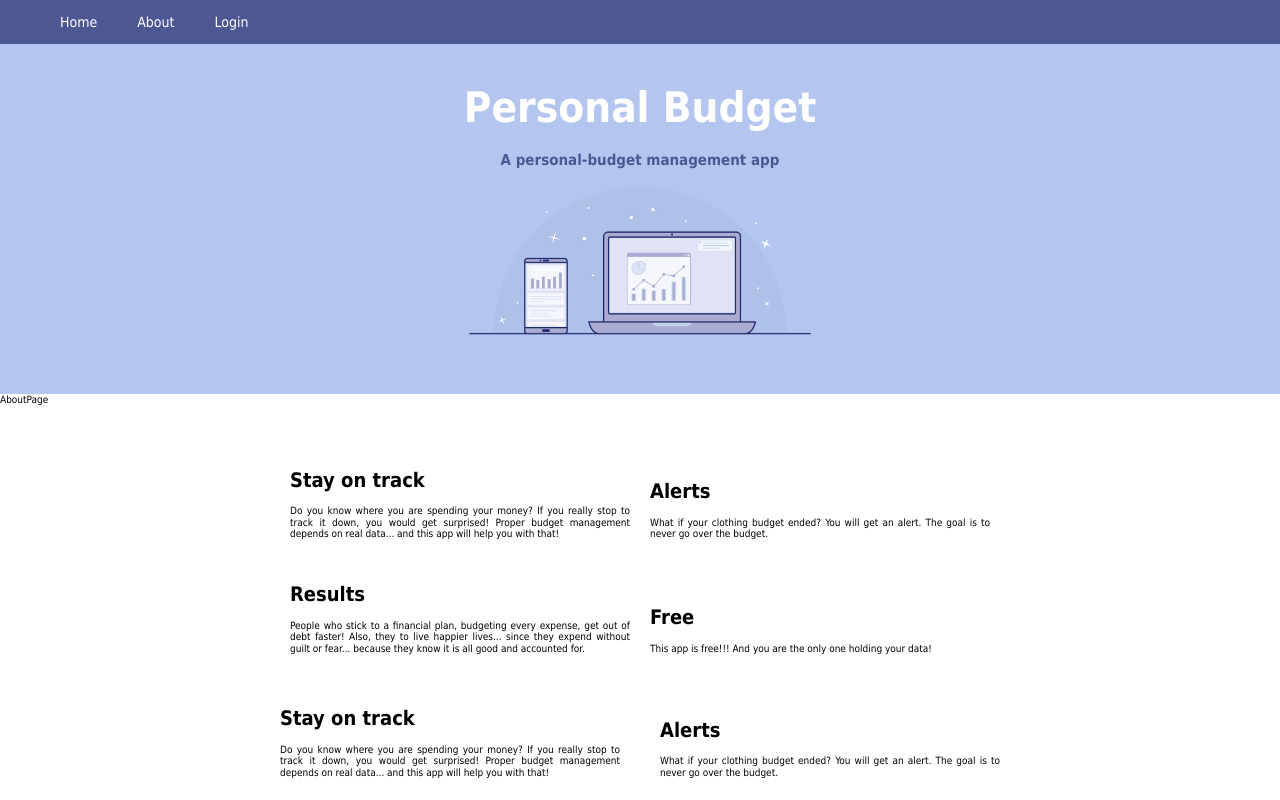
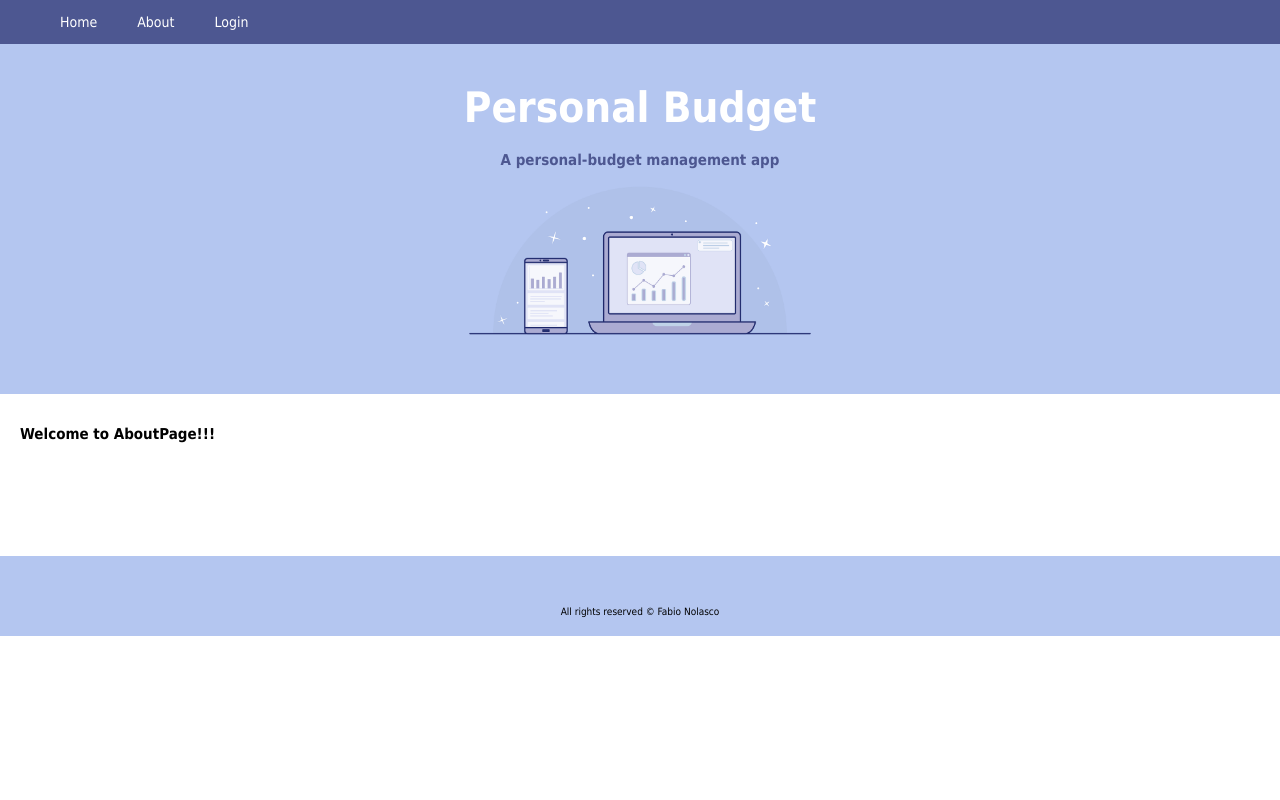
Before and after one commit to AmulyaProdduturi/personal-budget-react, a React (Create React App) app: page /about in a window 1280 px wide. Shown: the top 800 px of the page. Built offline with nearby package versions, Linux system fonts and the light colour scheme.

Commit message:
Migrated code to React

```diff
--- a/src/AboutPage/AboutPage.js
+++ b/src/AboutPage/AboutPage.js
@@ -2,8 +2,8 @@ import React from 'react';
 
 function AboutPage() {
   return (
-    <div >
-     AboutPage
+    <div className="about1">
+     <h2>Welcome to AboutPage!!!</h2>
     </div>
   );
 }
--- a/src/App.js
+++ b/src/App.js
@@ -32,7 +32,7 @@ function App() {
          </Route>
        </Switch>
      </div>
-     <HomePage/>
+
      <Footer/>
     </Router>
   );
--- a/src/LoginPage/LoginPage.js
+++ b/src/LoginPage/LoginPage.js
@@ -2,8 +2,8 @@ import React from 'react';
 
 function LoginPage() {
   return (
-    <div >
-     LoginPage
+    <div className="login1">
+     <h2>Welcome to LoginPage!!!</h2>
     </div>
   );
 }
--- a/src/Menu/Menu.js
+++ b/src/Menu/Menu.js
@@ -10,9 +10,9 @@ function Menu() {
         <header>
 
         <ul>
-            <li><Link to ="" rel="nofollow" title="visit my home page" >Home</Link></li>
-            <li><Link to ="./about"  title="visit my about page">About</Link></li>
-            <li ><Link to ="./login" title="visit my login page" >Login</Link></li>
+            <li><Link to ="" >Home</Link></li>
+            <li><Link to ="/about" >About</Link></li>
+            <li ><Link to ="/login">Login</Link></li>
         </ul>
 
         </header>
--- a/src/index.css
+++ b/src/index.css
@@ -495,6 +495,23 @@ text-align: center;
   background-color: #b4c6f0;
   padding: 40px;
   }
+
+  .about1 {
+    display: inline-block;
+  width: 100%;
+  max-width: 500px;
+  text-align: justify;
+  margin: 20px;
+  margin-bottom: 100px;
+  }
+  .login1 {
+    display: inline-block;
+  width: 100%;
+  max-width: 500px;
+  text-align: justify;
+  margin: 20px;
+  margin-bottom: 100px;
+  }
 @media screen and (min-width: 768px) {
   .container article {
       margin: 10px;
```
